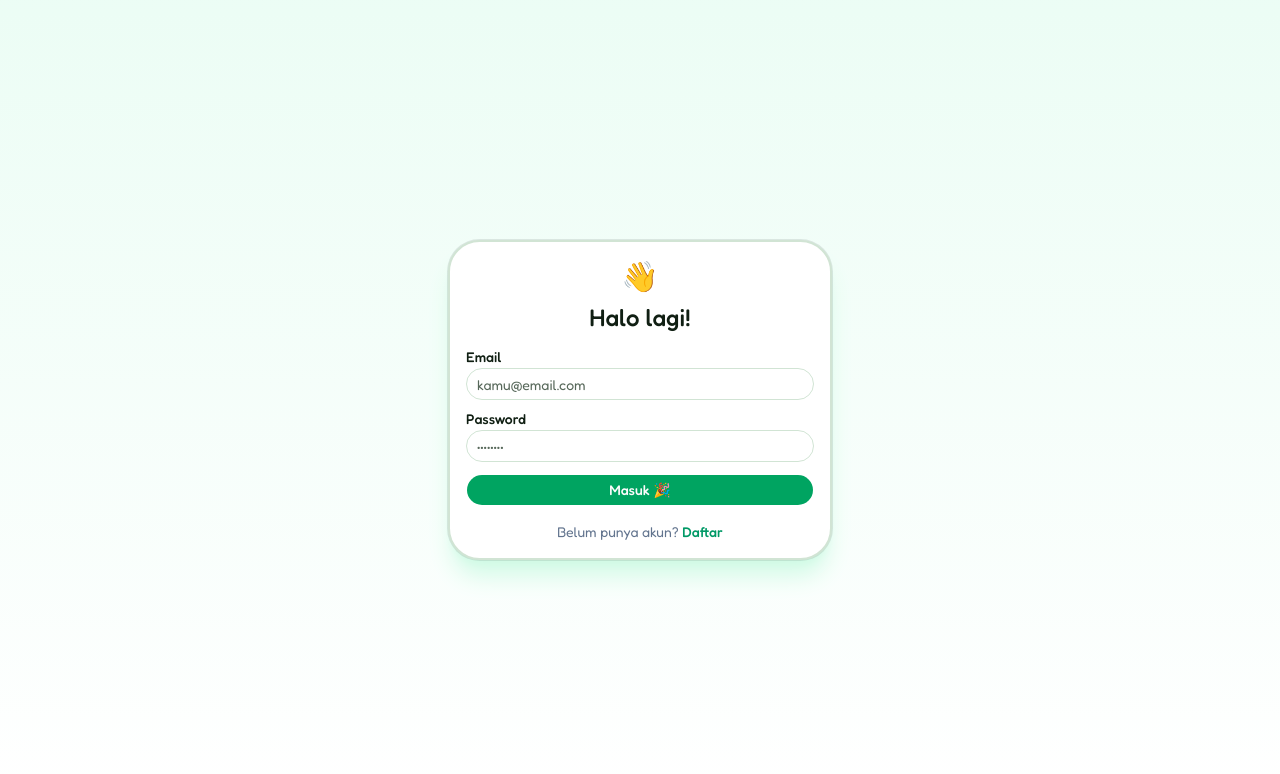
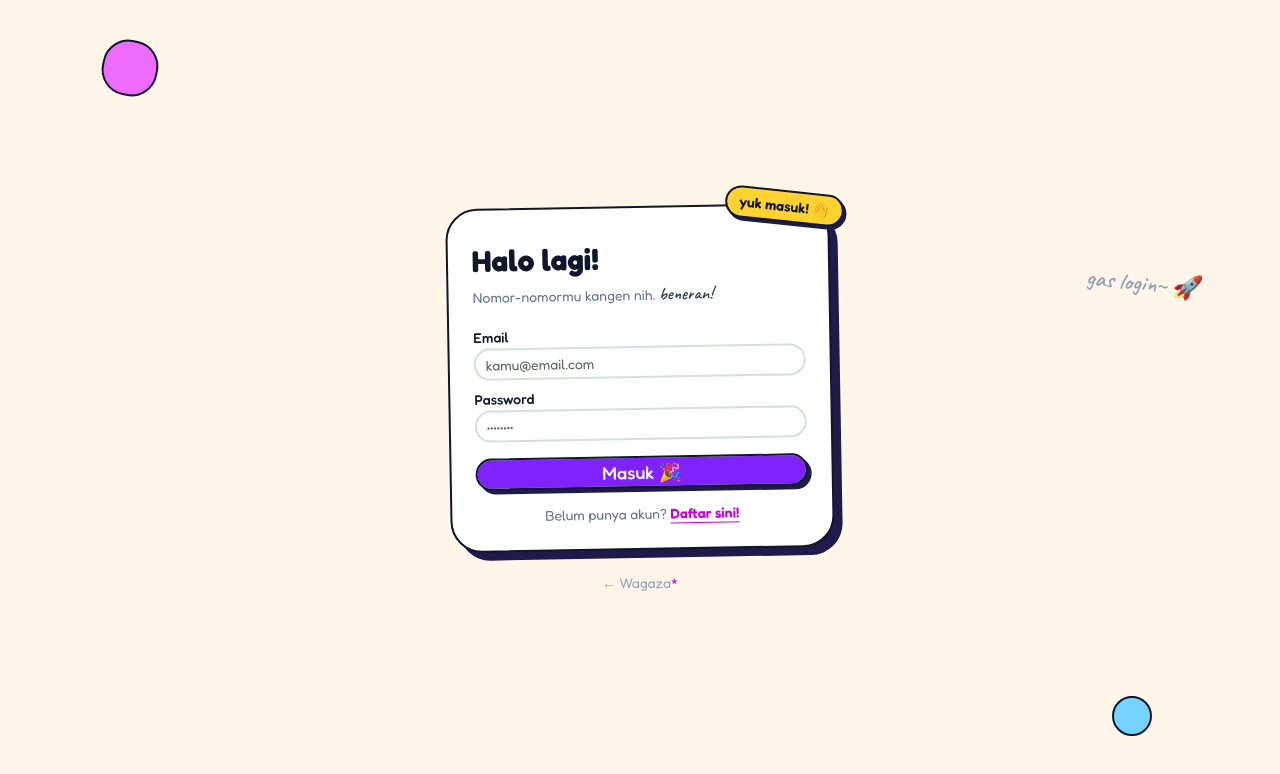
Before and after one commit to sonyarianto/wagaza-web, a Next.js app: page /login in a window 1280 px wide. Shown: the top 774 px of the page. Built offline with nearby package versions, Linux system fonts and the light colour scheme.

Commit message:
style: wild login register plus home links

```diff
--- a/app/login/page.tsx
+++ b/app/login/page.tsx
@@ -3,7 +3,6 @@ import { useState } from "react";
 import Link from "next/link";
 import { useRouter } from "next/navigation";
 import { Button } from "@/components/ui/button";
-import { Card, CardContent, CardHeader, CardTitle } from "@/components/ui/card";
 import { Input } from "@/components/ui/input";
 import { Label } from "@/components/ui/label";
 
@@ -30,32 +29,63 @@ export default function Login() {
   }
 
   return (
-    <main className="min-h-screen bg-gradient-to-b from-emerald-50 to-white text-slate-800 flex items-center justify-center px-4">
-      <Card className="w-full max-w-sm rounded-3xl border-2 shadow-xl shadow-emerald-100">
-        <CardHeader className="text-center">
-          <div className="text-3xl mb-1">👋</div>
-          <CardTitle className="text-2xl">Halo lagi!</CardTitle>
-        </CardHeader>
-        <CardContent>
-          <form onSubmit={submit} className="space-y-3">
-            <div>
-              <Label htmlFor="email">Email</Label>
-              <Input id="email" value={email} onChange={(e) => setEmail(e.target.value)}
-                placeholder="kamu@email.com" type="email" required className="rounded-xl mt-1" />
-            </div>
-            <div>
-              <Label htmlFor="password">Password</Label>
-              <Input id="password" value={password} onChange={(e) => setPassword(e.target.value)}
-                placeholder="••••••••" type="password" required className="rounded-xl mt-1" />
-            </div>
-            {err && <p className="text-sm text-red-500">{err}</p>}
-            <Button className="w-full rounded-full">Masuk 🎉</Button>
-          </form>
+    <main className="min-h-screen bg-[#FFF6E9] text-slate-900 flex items-center justify-center px-4 py-10 relative overflow-hidden">
+      {/* floating deco */}
+      <div aria-hidden className="absolute top-10 left-[8%] w-14 h-14 bg-fuchsia-400 border-2 border-slate-900 rounded-2xl rotate-12 hidden sm:block" />
+      <div aria-hidden className="absolute bottom-16 right-[10%] w-10 h-10 bg-sky-300 border-2 border-slate-900 rounded-full hidden sm:block" />
+      <div aria-hidden className="absolute top-1/3 right-[6%] font-hand text-2xl text-slate-400 rotate-6 hidden md:block">
+        gas login~ 🚀
+      </div>
+
+      <div className="w-full max-w-sm relative">
+        <div className="absolute -top-4 -right-3 z-10 bg-amber-300 border-2 border-slate-900 rounded-full px-3 py-1 font-display font-semibold text-sm rotate-6 shadow-[3px_3px_0_#1e1b4b]">
+          yuk masuk! 👋
+        </div>
+        <form
+          onSubmit={submit}
+          className="bg-white border-2 border-slate-900 rounded-3xl p-6 pt-8 shadow-[8px_8px_0_#1e1b4b] -rotate-1"
+        >
+          <h1 className="font-display font-bold text-3xl mb-1">Halo lagi!</h1>
+          <p className="text-sm text-slate-500 mb-5">
+            Nomor-nomormu kangen nih. <span className="font-hand text-lg text-slate-700">beneran!</span>
+          </p>
+          <div className="mb-3">
+            <Label htmlFor="email" className="font-display">Email</Label>
+            <Input
+              id="email" value={email} onChange={(e) => setEmail(e.target.value)}
+              placeholder="kamu@email.com" type="email" required
+              className="rounded-xl mt-1 border-2"
+            />
+          </div>
+          <div className="mb-4">
+            <Label htmlFor="password" className="font-display">Password</Label>
+            <Input
+              id="password" value={password} onChange={(e) => setPassword(e.target.value)}
+              placeholder="••••••••" type="password" required
+              className="rounded-xl mt-1 border-2"
+            />
+          </div>
+          {err && (
+            <p className="text-sm font-semibold text-red-600 bg-red-50 border-2 border-red-600 rounded-xl px-3 py-2 mb-3">
+              ⚠️ {err}
+            </p>
+          )}
+          <Button className="w-full rounded-full font-display text-lg bg-violet-600 hover:bg-violet-500 border-2 border-slate-900 shadow-[4px_4px_0_#1e1b4b] hover:translate-x-[2px] hover:translate-y-[2px] hover:shadow-[2px_2px_0_#1e1b4b] transition-all">
+            Masuk 🎉
+          </Button>
           <p className="text-sm text-slate-500 mt-4 text-center">
-            Belum punya akun? <Link href="/register" className="text-emerald-600 font-medium">Daftar</Link>
+            Belum punya akun?{" "}
+            <Link href="/register" className="text-fuchsia-600 font-semibold underline underline-offset-4">
+              Daftar sini!
+            </Link>
           </p>
-        </CardContent>
-      </Card>
+        </form>
+        <p className="text-center mt-5">
+          <Link href="/" className="font-display text-sm text-slate-400 hover:text-slate-800">
+            ← Wagaza<span className="text-fuchsia-600">*</span>
+          </Link>
+        </p>
+      </div>
     </main>
   );
 }
--- a/app/register/page.tsx
+++ b/app/register/page.tsx
@@ -3,7 +3,6 @@ import { useState } from "react";
 import Link from "next/link";
 import { useRouter } from "next/navigation";
 import { Button } from "@/components/ui/button";
-import { Card, CardContent, CardHeader, CardTitle } from "@/components/ui/card";
 import { Input } from "@/components/ui/input";
 import { Label } from "@/components/ui/label";
 
@@ -30,32 +29,63 @@ export default function Register() {
   }
 
   return (
-    <main className="min-h-screen bg-gradient-to-b from-amber-50 to-white text-slate-800 flex items-center justify-center px-4">
-      <Card className="w-full max-w-sm rounded-3xl border-2 shadow-xl shadow-amber-100">
-        <CardHeader className="text-center">
-          <div className="text-3xl mb-1">🎈</div>
-          <CardTitle className="text-2xl">Bikin akun yuk!</CardTitle>
-        </CardHeader>
-        <CardContent>
-          <form onSubmit={submit} className="space-y-3">
-            <div>
-              <Label htmlFor="email">Email</Label>
-              <Input id="email" value={email} onChange={(e) => setEmail(e.target.value)}
-                placeholder="kamu@email.com" type="email" required className="rounded-xl mt-1" />
-            </div>
-            <div>
-              <Label htmlFor="password">Password</Label>
-              <Input id="password" value={password} onChange={(e) => setPassword(e.target.value)}
-                placeholder="min. 8 karakter" type="password" required minLength={8} className="rounded-xl mt-1" />
-            </div>
-            {err && <p className="text-sm text-red-500">{err}</p>}
-            <Button className="w-full rounded-full">Daftar 🚀</Button>
-          </form>
+    <main className="min-h-screen bg-[#FFF6E9] text-slate-900 flex items-center justify-center px-4 py-10 relative overflow-hidden">
+      {/* floating deco */}
+      <div aria-hidden className="absolute top-12 right-[9%] w-16 h-16 bg-amber-300 border-2 border-slate-900 rounded-full hidden sm:block" />
+      <div aria-hidden className="absolute bottom-20 left-[7%] w-12 h-12 bg-violet-400 border-2 border-slate-900 rounded-2xl -rotate-12 hidden sm:block" />
+      <div aria-hidden className="absolute top-1/4 left-[5%] font-hand text-2xl text-slate-400 -rotate-6 hidden md:block">
+        gratis kok~ 🎈
+      </div>
+
+      <div className="w-full max-w-sm relative">
+        <div className="absolute -top-4 -left-3 z-10 bg-fuchsia-400 text-white border-2 border-slate-900 rounded-full px-3 py-1 font-display font-semibold text-sm -rotate-6 shadow-[3px_3px_0_#1e1b4b]">
+          baru di sini? ✨
+        </div>
+        <form
+          onSubmit={submit}
+          className="bg-white border-2 border-slate-900 rounded-3xl p-6 pt-8 shadow-[8px_8px_0_#1e1b4b] rotate-1"
+        >
+          <h1 className="font-display font-bold text-3xl mb-1">Bikin akun yuk!</h1>
+          <p className="text-sm text-slate-500 mb-5">
+            30 detik doang. <span className="font-hand text-lg text-slate-700">sumpah!</span>
+          </p>
+          <div className="mb-3">
+            <Label htmlFor="email" className="font-display">Email</Label>
+            <Input
+              id="email" value={email} onChange={(e) => setEmail(e.target.value)}
+              placeholder="kamu@email.com" type="email" required
+              className="rounded-xl mt-1 border-2"
+            />
+          </div>
+          <div className="mb-4">
+            <Label htmlFor="password" className="font-display">Password</Label>
+            <Input
+              id="password" value={password} onChange={(e) => setPassword(e.target.value)}
+              placeholder="min. 8 karakter" type="password" required minLength={8}
+              className="rounded-xl mt-1 border-2"
+            />
+          </div>
+          {err && (
+            <p className="text-sm font-semibold text-red-600 bg-red-50 border-2 border-red-600 rounded-xl px-3 py-2 mb-3">
+              ⚠️ {err}
+            </p>
+          )}
+          <Button className="w-full rounded-full font-display text-lg bg-amber-400 hover:bg-amber-300 text-slate-900 border-2 border-slate-900 shadow-[4px_4px_0_#1e1b4b] hover:translate-x-[2px] hover:translate-y-[2px] hover:shadow-[2px_2px_0_#1e1b4b] transition-all">
+            Daftar 🚀
+          </Button>
           <p className="text-sm text-slate-500 mt-4 text-center">
-            Sudah punya akun? <Link href="/login" className="text-emerald-600 font-medium">Masuk</Link>
+            Sudah punya akun?{" "}
+            <Link href="/login" className="text-fuchsia-600 font-semibold underline underline-offset-4">
+              Masuk
+            </Link>
           </p>
-        </CardContent>
-      </Card>
+        </form>
+        <p className="text-center mt-5">
+          <Link href="/" className="font-display text-sm text-slate-400 hover:text-slate-800">
+            ← Wagaza<span className="text-fuchsia-600">*</span>
+          </Link>
+        </p>
+      </div>
     </main>
   );
 }
```
